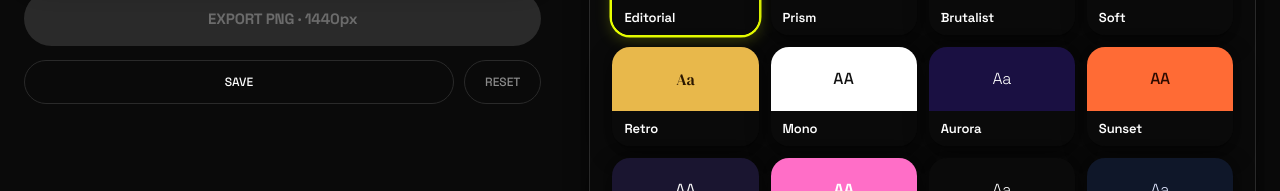
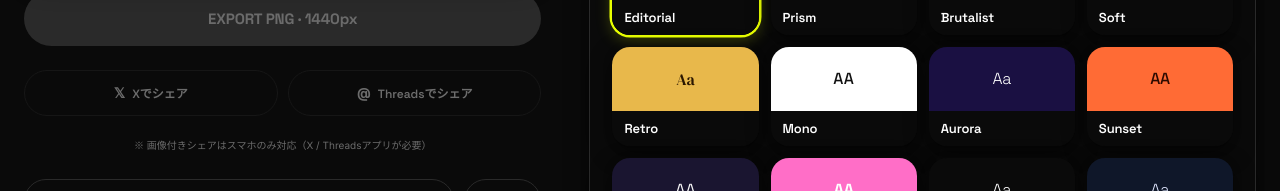
Before and after one commit to aibaba6/movie-grid, a React (Vite) app: page / in a window 1280 px wide. Shown: the part 761-952 px from the top of the page. Built offline with nearby package versions, Linux system fonts and the light colour scheme; no server answers.

Commit message:
ui: visitor label to eye icon

```diff
--- a/src/App.jsx
+++ b/src/App.jsx
@@ -187,6 +187,7 @@ const css = `
     padding:6px 12px;background:var(--g100);border-radius:100px;
     position:absolute;top:24px;right:24px;z-index:5;}
   .visitor-num{font-family:var(--disp);font-size:13px;font-weight:600;color:var(--ink);}
+  .visitor-eye{color:var(--g400);display:block;}
 
   .page{padding:0 0 0;max-width:1320px;margin:0 auto;}
 
@@ -374,7 +375,17 @@ const css = `
   .exp:active{transform:scale(0.98);}
   .exp:hover:not(:disabled){box-shadow:0 6px 24px rgba(232,255,0,0.4);}
   .exp:disabled{background:var(--g200);color:var(--g400);cursor:default;box-shadow:none;}
-  .save-row{display:flex;gap:10px;}
+  .share-row{display:flex;gap:10px;margin-top:10px;}
+  .share-btn{flex:1;padding:13px 0;border:var(--bd);border-radius:var(--r-pill);background:var(--paper);color:var(--ink);
+    font-family:var(--disp);font-size:12px;font-weight:600;cursor:pointer;transition:all .12s;
+    display:flex;align-items:center;justify-content:center;gap:7px;-webkit-tap-highlight-color:transparent;}
+  .share-btn:active{transform:scale(0.97);}
+  .share-btn:disabled{opacity:0.4;cursor:default;}
+  .share-btn.x:hover:not(:disabled){background:#000;color:#fff;border-color:#000;}
+  .share-btn.th:hover:not(:disabled){background:#000;color:#fff;border-color:#000;}
+  .share-ic{font-size:14px;font-weight:700;}
+  .share-note{font-size:10px;color:var(--g400);text-align:center;margin-top:8px;line-height:1.5;}
+  .save-row{display:flex;gap:10px;margin-top:12px;}
   .save-btn{flex:1;padding:13px 0;border:var(--bd);border-radius:var(--r-pill);background:var(--paper);color:var(--ink);
     font-family:var(--disp);font-size:12px;font-weight:500;cursor:pointer;transition:all .12s;}
   .save-btn:active{transform:scale(0.97);}
@@ -806,11 +817,8 @@ export default function App() {
     }
   }
 
-  const exportImage = async () => {
-    if (n === 0) return;
-    if (exporting) return;
-    setExporting(true);
-    try {
+  // ── canvasにグリッドを描画してBlobを返す（export/share共通）──
+  const renderCanvasBlob = async () => {
     const OUT = 1440;
     const cW = OUT, cH = Math.round(OUT * ratio.h / ratio.w);
     const cv = document.createElement("canvas");
@@ -837,11 +845,10 @@ export default function App() {
       const disp = titleTransform === "uppercase" ? titleText.toUpperCase() : titleText;
       ctx.save();
       if (titleLetter && titleLetter !== "0") {
-          // letter-spacing emulation, centered
         const ls = parseFloat(titleLetter) * tFS;
         let total = 0;
         for (const ch of disp) total += ctx.measureText(ch).width + ls;
-          total -= ls; // 末尾の余白を除く
+        total -= ls;
         ctx.textAlign = "left";
         let x = (cW - total) / 2;
         for (const ch of disp) { ctx.fillText(ch, x, pad + tFS); x += ctx.measureText(ch).width + ls; }
@@ -893,12 +900,47 @@ export default function App() {
       }
     }
 
-      const dataURL = cv.toDataURL("image/png");
+    return await new Promise(resolve => cv.toBlob(resolve, "image/png"));
+  };
+
+  const exportImage = async () => {
+    if (n === 0) return;
+    if (exporting) return;
+    setExporting(true);
+    try {
+      const blob = await renderCanvasBlob();
+      const url = URL.createObjectURL(blob);
       const a = document.createElement("a");
-      a.href = dataURL; a.download = `moviegrid-${Date.now()}.png`;
+      a.href = url; a.download = `moviegrid-${Date.now()}.png`;
       document.body.appendChild(a); a.click(); document.body.removeChild(a);
+      setTimeout(() => URL.revokeObjectURL(url), 1000);
     } catch (err) {
       alert("書き出し失敗: " + err.message);
+    } finally { setExporting(false); }
+  };
+
+  // ── Web Share APIで画像を共有（スマホのみ）→ X / Threads ──
+  const shareImage = async (target) => {
+    if (n === 0 || exporting) return;
+    setExporting(true);
+    try {
+      const blob = await renderCanvasBlob();
+      const file = new File([blob], `moviegrid-${Date.now()}.png`, { type:"image/png" });
+      const text = showTitle && titleText ? titleText : "";
+      if (navigator.canShare && navigator.canShare({ files:[file] })) {
+        await navigator.share({ files:[file], text });
+      } else {
+        // フォールバック：画像を保存 → 各アプリで貼り付け
+        const url = URL.createObjectURL(blob);
+        const a = document.createElement("a");
+        a.href = url; a.download = file.name;
+        document.body.appendChild(a); a.click(); document.body.removeChild(a);
+        setTimeout(() => URL.revokeObjectURL(url), 1000);
+        const label = target === "threads" ? "Threads" : "X";
+        alert(`画像を保存しました。${label}アプリを開いて貼り付けてください。\n（画像付き共有はスマホのみ対応です）`);
+      }
+    } catch (err) {
+      if (err.name !== "AbortError") alert("共有に失敗しました: " + err.message);
     } finally { setExporting(false); }
   };
 
@@ -921,7 +963,7 @@ export default function App() {
 
       <div className="page">
         <div className="hero">
-          {visitors !== null && <div className="visitor"><span>VISITORS</span><span className="visitor-num">{visitors.toLocaleString()}</span></div>}
+          {visitors !== null && <div className="visitor"><svg className="visitor-eye" viewBox="0 0 24 24" width="15" height="15" fill="none" stroke="currentColor" strokeWidth="2" strokeLinecap="round" strokeLinejoin="round"><path d="M2 12s3.5-7 10-7 10 7 10 7-3.5 7-10 7-10-7-10-7Z"/><circle cx="12" cy="12" r="3"/></svg><span className="visitor-num">{visitors.toLocaleString()}</span></div>}
           <h1 className="hero-h1">MOVIE<span className="grad">GRID</span><span className="hero-star">✦</span></h1>
         </div>
 
@@ -975,6 +1017,15 @@ export default function App() {
               <button className="exp" onClick={exportImage} disabled={n===0 || exporting}>
                 {exporting ? "EXPORTING…" : "EXPORT PNG · 1440px"}
               </button>
+              <div className="share-row">
+                <button className="share-btn x" onClick={() => shareImage("x")} disabled={n===0 || exporting}>
+                  <span className="share-ic">𝕏</span>Xでシェア
+                </button>
+                <button className="share-btn th" onClick={() => shareImage("threads")} disabled={n===0 || exporting}>
+                  <span className="share-ic">@</span>Threadsでシェア
+                </button>
+              </div>
+              <p className="share-note">※ 画像付きシェアはスマホのみ対応（X / Threadsアプリが必要）</p>
               <div className="save-row">
                 <button className="save-btn" onClick={saveSettings}>SAVE</button>
                 <button className="reset-btn" onClick={resetSettings}>RESET</button>
```
Lines whose indentation alone changed are shown as unchanged.
